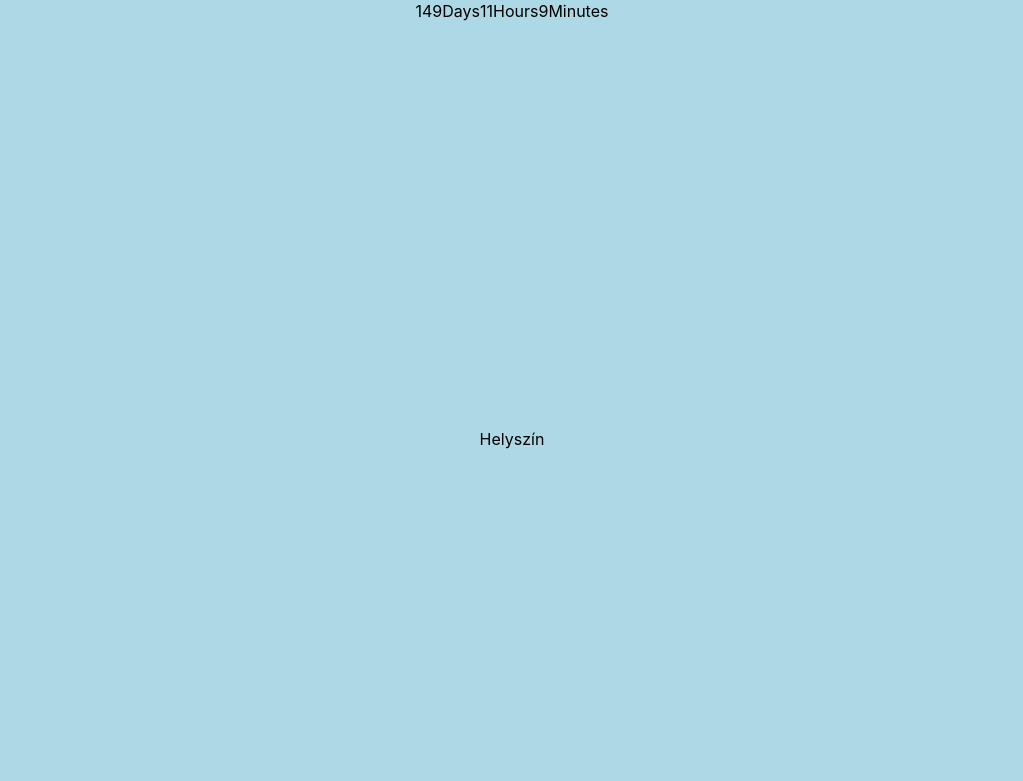
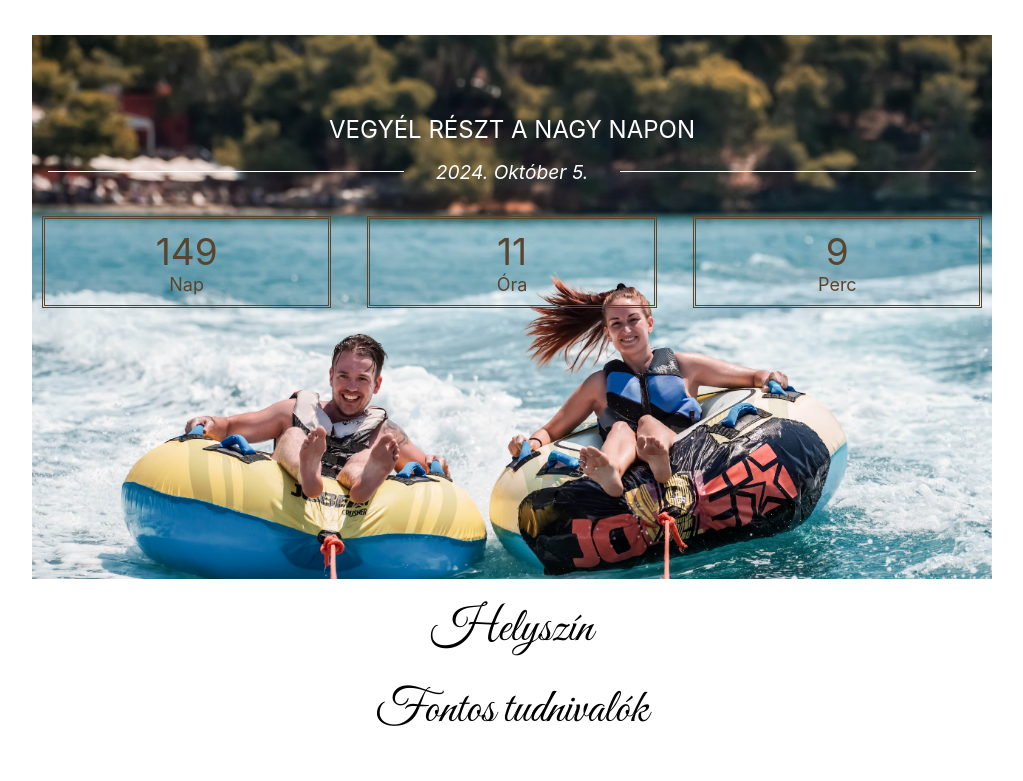
Before and after one commit to MartonCsizmazia/sari_eskuvo, a React (Create React App) app: page / in a window 1280 px wide. Shown: the part 819-1600 px from the top of the page, without its empty margins (128-1151 px from the left). Built offline with nearby package versions, Linux system fonts and the light colour scheme.

Commit message:
date segment added and styling started.

```diff
--- a/src/App.css
+++ b/src/App.css
@@ -1,5 +1,8 @@
 .App {
   /*padding-top: 3rem;*/
+  max-width: 60rem;
+  /*text-align: center;*/
+  margin: 0 auto;
 }
 
 .decor1{
@@ -33,7 +36,7 @@
 #kezdolap-content{
   margin: 0 auto;
   height: 44rem;
-  width: 70%;
+  /*max-width: 60rem;*/
   background-size: cover;
   /*background-size: cover; !* Cover the entire div *!*/
   background-position: center; /* Center the image */
@@ -48,30 +51,67 @@
   padding: 0 2rem;
 }
 
-#datum, #helyszin, #program{
-  padding-top: 3rem;
-  height: 50vh;
-  background-color: lightblue;
-  /*margin: 0 auto;*/
+/*#datum, #helyszin, #program{*/
+/*  padding-top: 3rem;*/
+/*  !*height: 50vh;*!*/
+/*  */
+/*  !*margin: 0 auto;*!*/
+/*  text-align: center;*/
+
+/*  background-size: cover; !* Cover the entire div *!*/
+/*  background-position: center; !* Center the image *!*/
+/*}*/
+
+.segment-title{
+  margin: 1.3rem 0;
+  font-size: 3rem !important;
   text-align: center;
-
-  background-size: cover; /* Cover the entire div */
-  background-position: center; /* Center the image */
 }
 
-/*.segment-title{*/
-/*  margin: 0 auto;*/
-/*  left: 50px;*/
-/*}*/
+#datum-outer {
+  color: white;
+}
 
+#datum-wrapper{
+  text-align: center;
+  margin: 0 auto;
+  height: 34rem;
+  background-size: cover;
+  background-position: top center; /* Center the image */
+  background-repeat: no-repeat;
+}
 
+.datum-content{
+  padding-top: 5rem;
+}
 
-/*#datum{*/
-/*  padding-top: 3rem;*/
-/*  height: 50vh;*/
-/*  background-color: lightgreen;*/
-/*}*/
+.date-text{
+  margin-bottom: 2rem;
 
+}
+
+.date-generic{
+  font-size: 1.5rem;
+  margin-bottom: 1rem;
+}
+
+.line-container{
+  display: flex;
+  align-items: center; /* Align items vertically */
+  gap: 2rem;
+  padding: 0 1rem;
+}
+
+.horizontal-line {
+  flex: 1; /* Take up remaining space */
+  border-bottom: 1px solid white; /* Adjust the color and thickness as needed */
+}
+
+.actual-date{
+  font-size: 1.2rem;
+  font-style: italic;
+  margin: 0 auto;
+}
 
 @media screen and (max-width: 420px) {
 
@@ -95,6 +135,11 @@
   }
 
   .decor1{width: 40%;
-    margin-bottom: 0.7rem ;}
+    margin-bottom: 0.7rem;
+  }
+
+  .line-container{
+    gap: 1rem;
+  }
 
 }
--- a/src/App.js
+++ b/src/App.js
@@ -3,6 +3,7 @@ import React from 'react';
 import MenuBar from './MenuBar';
 import './App.css';
 import backgroundImage from './pictures/IMG_3224-min.JPG';
+import backgroundImage2 from './pictures/DSC06939-min.JPG';
 import decorImage1 from './pictures/Nevtelen-terv-17.png';
 import decorImage2 from './pictures/Nevtelen-terv-18.png';
 import CountdownTimer from "./CountdownTimer";
@@ -21,28 +22,43 @@ const App = () => {
                         <div>
                             <div className="handwriting">Sári & Peti</div>
                             <span className="generic-text">Szeretettel hívunk meg Titeket, hogy együtt ünnepeljük esküvőnk napját.</span>
+                            <div id="datum"></div>
                         </div>
                         {/*<img className="decor2" src={decorImage2} alt="Decor Image 2"/>*/}
                     </div>
                 </div>
             </div>
 
-            <div id="datum">
-                <div className="segment-title">
+            <div id="datum-outer">
+                <div className="segment-title handwriting" style={{color: "black"}}>
                     Dátum
-                    <br/>
-                    <CountdownTimer/> {/* Place the CountdownTimer component here */}
                 </div>
+                <div id="datum-wrapper" style={{backgroundImage: `url(${backgroundImage2})`}}>
+                    <div className="datum-content">
+                        <div className="date-text">
+                            <div className="date-generic">VEGYÉL RÉSZT A NAGY NAPON</div>
+                            <div className="line-container">
+                                <div className="horizontal-line"></div>
+                                <div className="actual-date"> 2024. Október 5.</div>
+                                <div className="horizontal-line"></div>
+                            </div>
+
+                        </div>
+                        <CountdownTimer/> {/* Place the CountdownTimer component here */}
+                        <div id="helyszin"></div>
+                    </div>
+                </div>
+
             </div>
 
 
-            <div id="helyszin">
-                <div className="segment-title">Helyszín</div>
+            <div id="helyszin-outer">
+                <div className="segment-title handwriting">Helyszín</div>
             </div>
 
 
             <div id="program">
-                <div className="segment-title">Program</div>
+                <div className="segment-title handwriting">Fontos tudnivalók</div>
             </div>
             {/* Add more sections as needed */}
         </div>
--- a/src/CountdownTimer.js
+++ b/src/CountdownTimer.js
@@ -35,15 +35,15 @@ const CountdownTimer = () => {
         <div className="countdown-timer">
             <div className="timer-item">
                 <span className="timer-value">{remainingDays}</span>
-                <span className="timer-label">Days</span>
+                <span className="timer-label">Nap</span>
             </div>
             <div className="timer-item">
                 <span className="timer-value">{remainingHours}</span>
-                <span className="timer-label">Hours</span>
+                <span className="timer-label">Óra</span>
             </div>
             <div className="timer-item">
                 <span className="timer-value">{remainingMinutes}</span>
-                <span className="timer-label">Minutes</span>
+                <span className="timer-label">Perc</span>
             </div>
         </div>
     );
--- a/src/countdownTimer.css
+++ b/src/countdownTimer.css
@@ -1,4 +1,41 @@
-.countdown-timer{
+.countdown-timer {
     display: flex;
+    justify-content: center; /* Center the timer items horizontally */
+    gap: 1rem;
+    color: #59442e;
+}
+
+.timer-item {
+    flex: 2; /* Prevent items from shrinking */
+    border: 3px double #59442e; /* Set border color to white */
+    display: flex;
+    flex-direction: column;
+    align-items: center;
     justify-content: center;
+    margin: 0 10px; /* Add space between boxes */
+    padding: 10px; /* Add padding for better spacing */
 }
+
+.timer-value {
+    font-size: 37px; /* Adjust font size as needed */
+}
+
+.timer-label {
+    font-size: 18px; /* Adjust font size as needed */
+}
+
+/* Responsive adjustments */
+@media screen and (max-width: 420px) {
+    .timer-value {
+        font-size: 25px; /* Decrease font size for smaller screens */
+    }
+
+    .timer-label {
+        font-size: 16px; /* Decrease font size for smaller screens */
+    }
+
+    .timer-item {
+        flex-basis: 100%; /* Set each item to take up full width on smaller screens */
+        margin: 10px 10px; /* Adjust margin for better spacing */
+    }
+}
```
